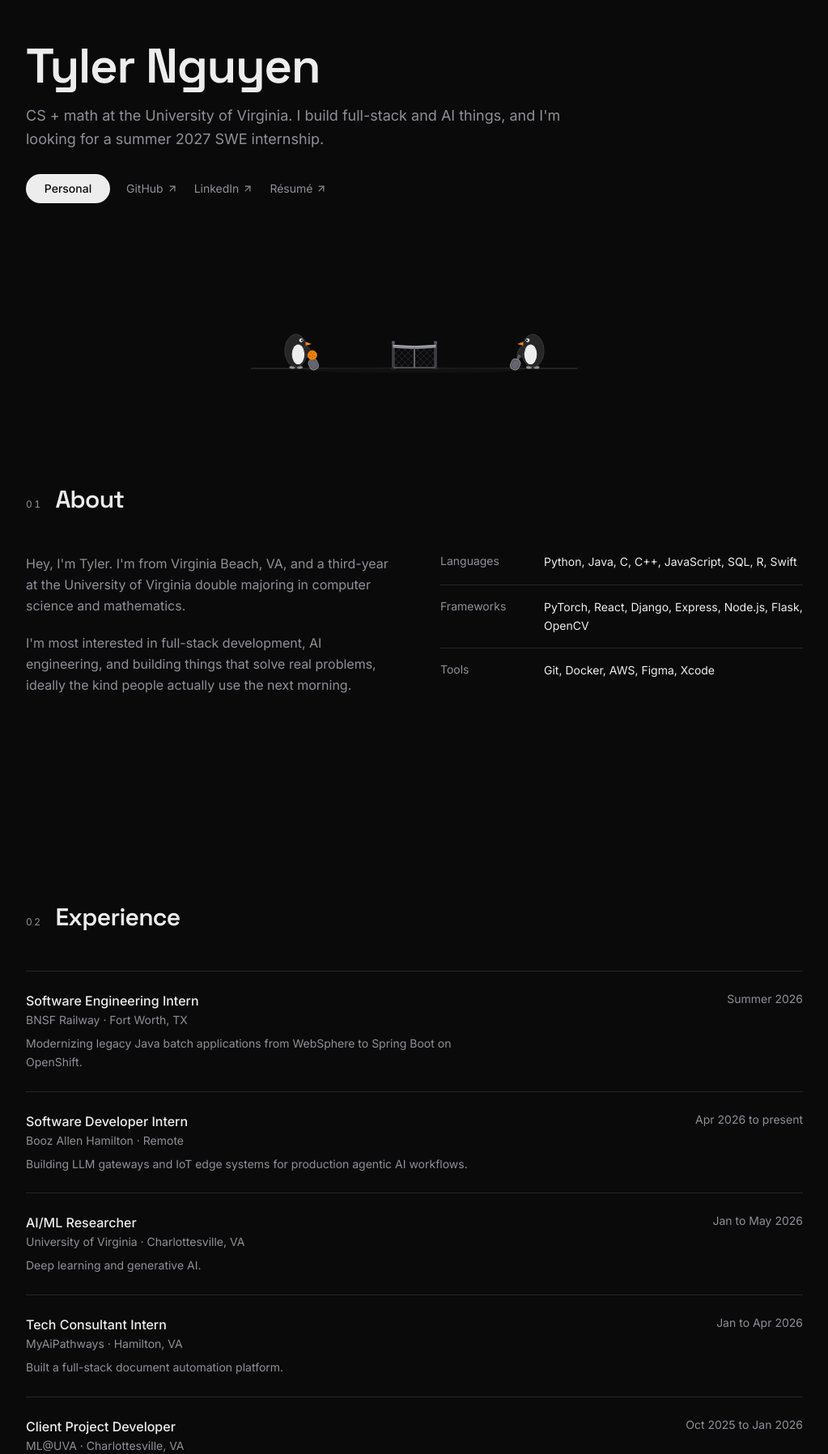
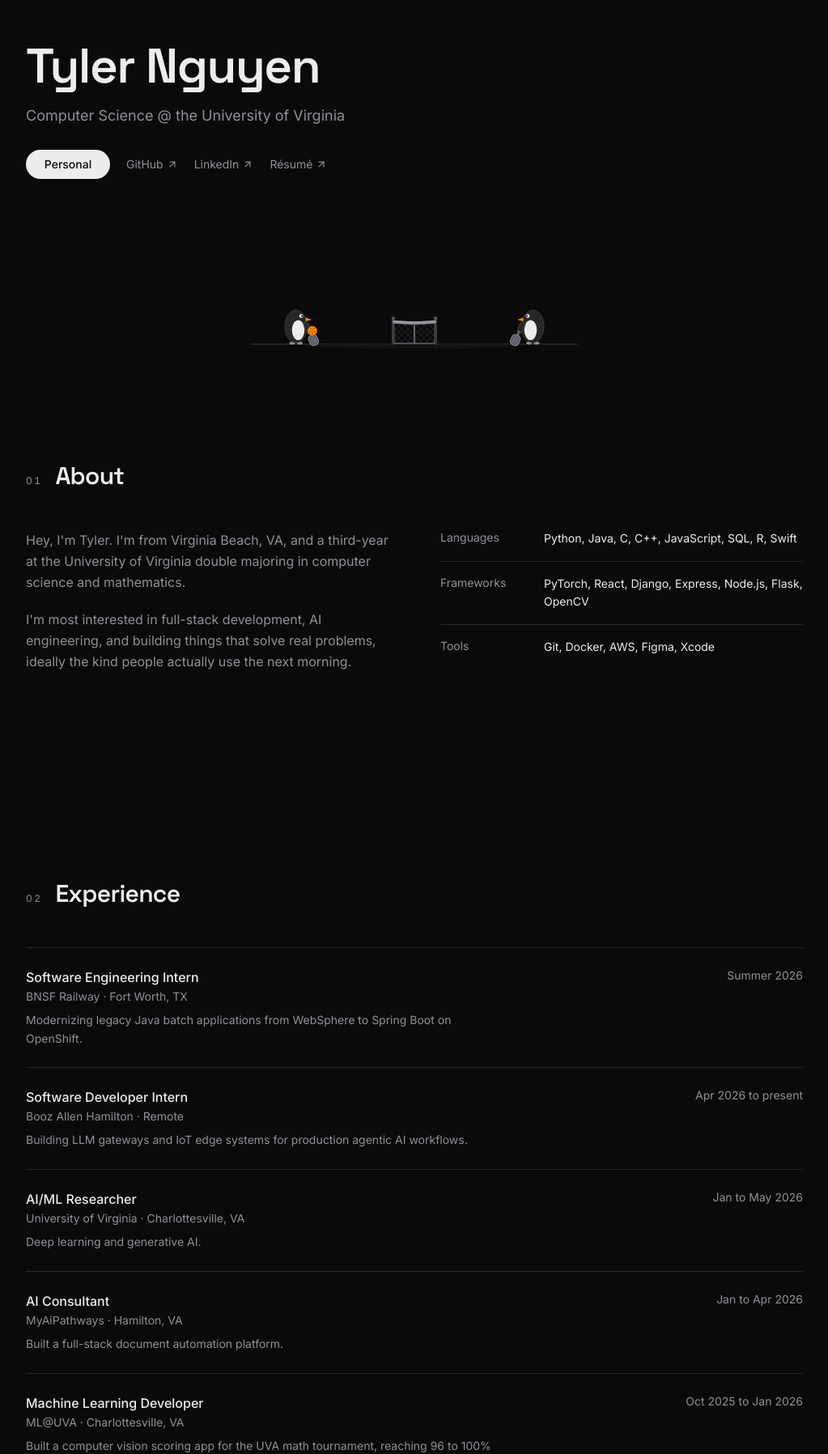
Before and after one commit to tyl3rn/portfolio, a Next.js app: page / in a window 1280 px wide. Shown: the part 124-1920 px from the top of the page at 81% size, without its empty margins (128-1151 px from the left). Built offline with nearby package versions, Linux system fonts and the light colour scheme.

Commit message:
update resume, role titles, and bio

```diff
--- a/app/page.tsx
+++ b/app/page.tsx
@@ -30,14 +30,14 @@ const experience = [
     description: "Deep learning and generative AI.",
   },
   {
-    role: "Tech Consultant Intern",
+    role: "AI Consultant",
     company: "MyAiPathways",
     location: "Hamilton, VA",
     period: "Jan to Apr 2026",
     description: "Built a full-stack document automation platform.",
   },
   {
-    role: "Client Project Developer",
+    role: "Machine Learning Developer",
     company: "ML@UVA",
     location: "Charlottesville, VA",
     period: "Oct 2025 to Jan 2026",
@@ -109,8 +109,7 @@ function Hero() {
           Tyler Nguyen
         </h1>
         <p className="mt-4 text-base sm:text-lg text-muted leading-relaxed">
-          CS + math at the University of Virginia. I build full-stack and AI
-          things, and I&apos;m looking for a summer 2027 SWE internship.
+          Computer Science @ the University of Virginia
         </p>
         <div className="mt-7 flex flex-wrap items-center gap-5">
           <Link
@@ -122,7 +121,7 @@ function Hero() {
           {[
             { href: "https://github.com/tyl3rn", label: "GitHub" },
             { href: "https://linkedin.com/in/tyler-nguyen2028", label: "LinkedIn" },
-            { href: "/Tyler_Resume.pdf", label: "Résumé" },
+            { href: "/Nguyen__Tyler_Resume.pdf", label: "Résumé" },
           ].map((link) => (
             <a
               key={link.label}
```
Also changed, not shown: 2 other files (tests, documents, lock files or other folders).
